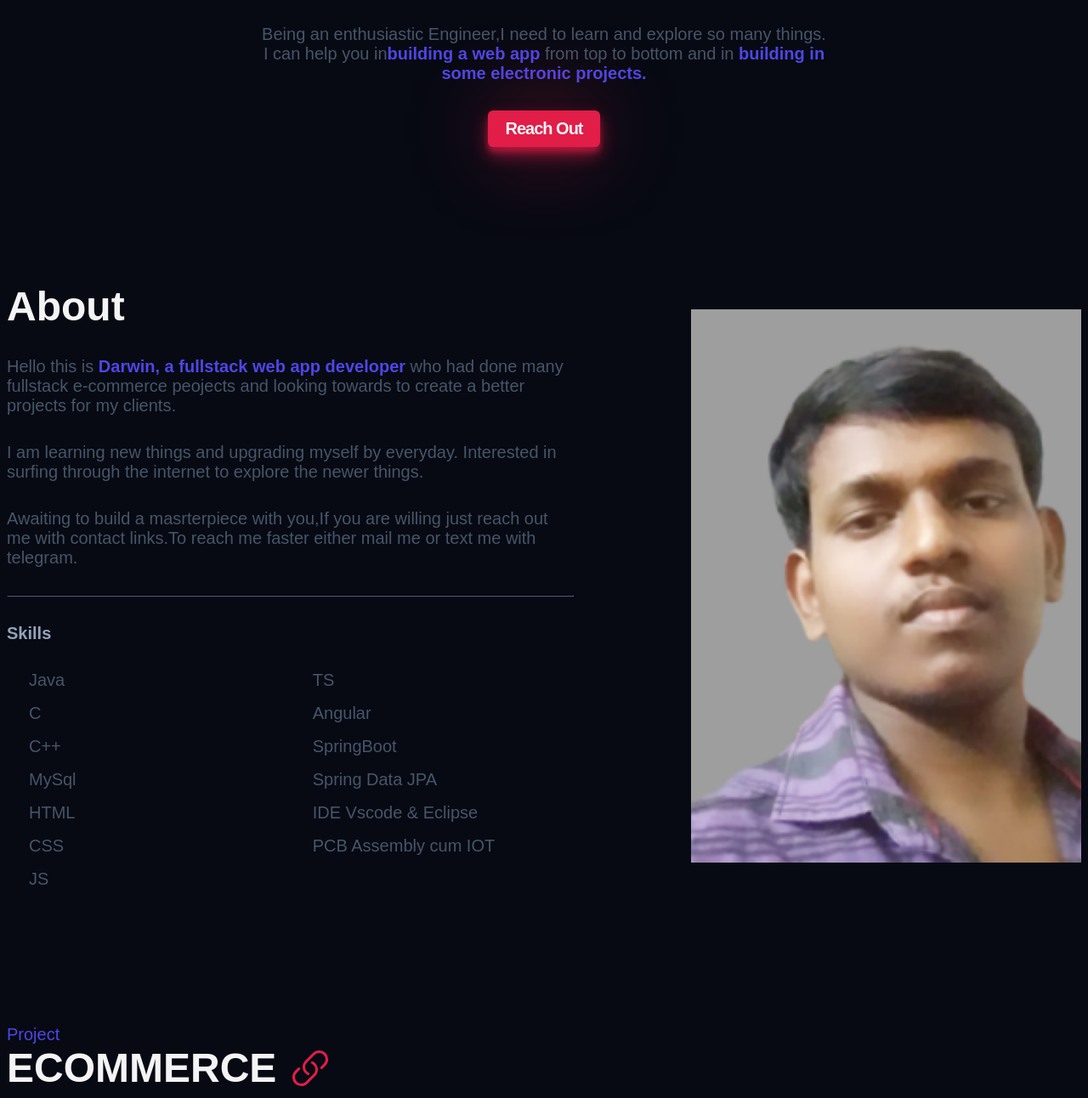
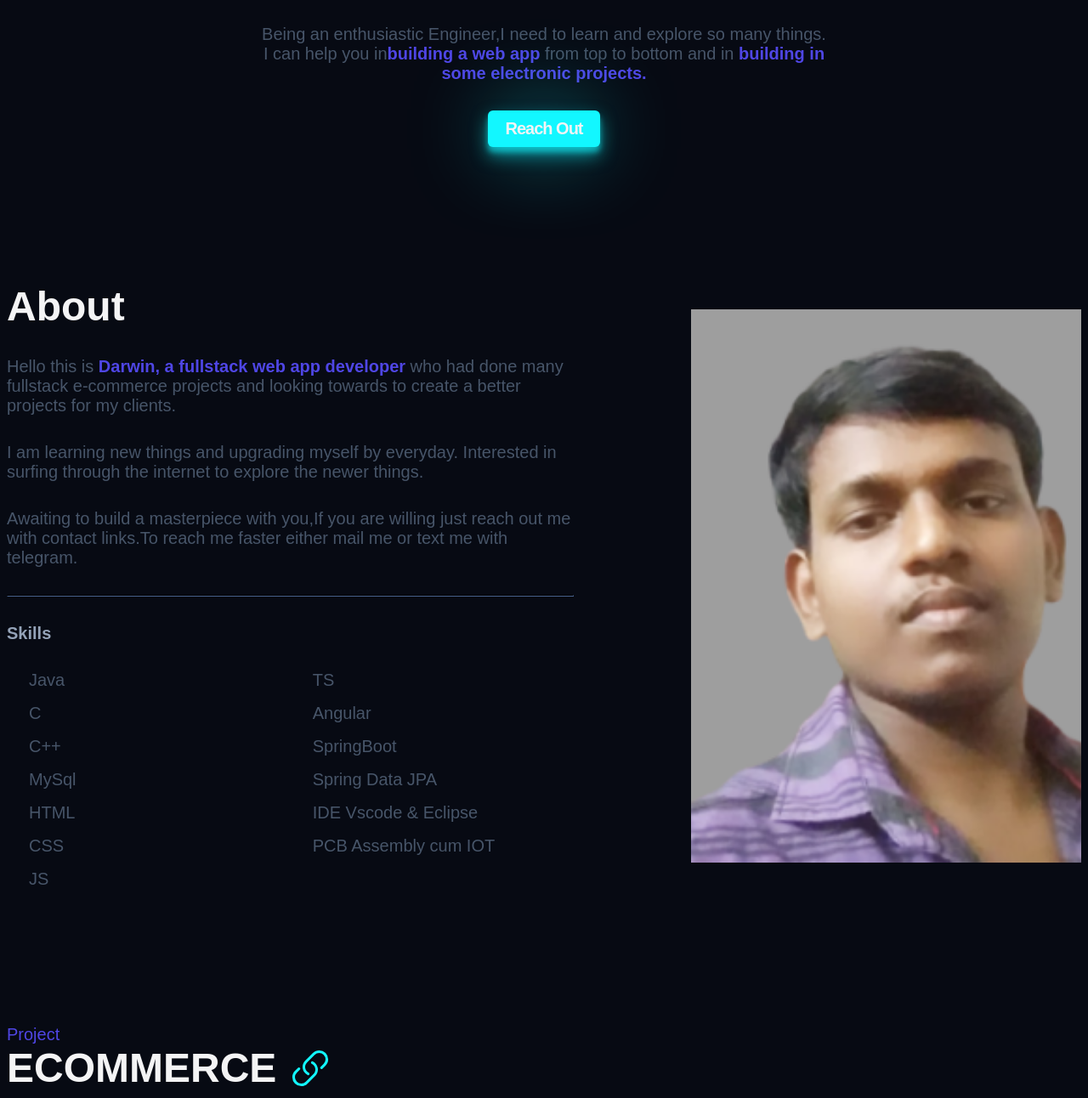
Before and after one commit to DARWIN-coder-G7/MyPortFolio, a website built with Vite: page index.html in a window 1280 px wide. Shown: the part 588-1880 px from the top of the page at 85% size. Built offline with nearby package versions, Linux system fonts and the light colour scheme; a web font is replaced by a local one.

Commit message:
error correction

```diff
--- a/index.html
+++ b/index.html
@@ -69,9 +69,9 @@
             <a class="mobile-nav__link" href="#project">Projects</a>
         </li>
         <li>
-           <a class="mobile-nav__link" href="#work">Work</a>
+           <a class="mobile-nav__link" href="#works">Work</a>
         </li>
-        <li><a class="mobile-nav__link" href="#education">Education</a>
+        <li><a class="mobile-nav__link" href="#Education">Education</a>
 
         </li>
         <li>
@@ -111,7 +111,7 @@
           About
       </h2>
       <p class="about__desc"> Hello this is <strong> Darwin, a fullstack web app developer </strong> who
-        had done many fullstack e-commerce peojects and looking towards
+        had done many fullstack e-commerce projects and looking towards
         to create a better projects for my clients.
       </p>
       <p class="about__desc">
@@ -119,7 +119,7 @@
         Interested in surfing through the internet to explore the newer things.
       </p>
       <p class="about__desc">
-        Awaiting to build a masrterpiece with you,If you are willing
+        Awaiting to build a masterpiece with you,If you are willing
         just reach out me with contact links.To reach me faster either mail
          me or text me with
         telegram.
--- a/styles/style.css
+++ b/styles/style.css
@@ -4,8 +4,11 @@
     --clr-slate400:#94a3b8;
     --clr-slate600:#475569;
     --clr-slate800:#1e293b;
-    --clr-rose:#e11d48;
+    --clr-rose:#12f7ff;
     --clr-indigo:#4f46e5;
+    --clr-r1: rgba(18,247,255,0.5);
+    --clr-r2: rgba(18,247,255,0.22);
+    --clr-r3: rgba(18,247,255,0.25);
 /*from tailwind css sizes*/
 --size-xxs:0.5rem;
 --size-xs:0.75rem;
@@ -38,6 +41,10 @@ html{
     --clr-slate400:#1e293b;
     --clr-slate600:#1e293b;
     --clr-slate800:#1e293b;
+    --clr-rose:#e11d48;
+    --clr-r1: rgba(225,29,72,0.5);
+    --clr-r2: rgba(225,29,72,0.22);
+    --clr-r3: rgba(225,29,72,0.25);
 }
 body{
     font-family: 'General Sans', sans-serif;
--- a/styles/utils.css
+++ b/styles/utils.css
@@ -7,13 +7,13 @@
     color: var(--clr-light);
     padding: 0.5em 1em;
     border-radius: 6px;
-    box-shadow: 0 10px 20px rgba(225,29,72,0.5), 0 6px 6px
-    rgba(225,29,72,0.5), 0 0 100px -10px var(--clr-rose);
+    box-shadow: 0 10px 20px var(--clr-r1), 0 6px 6px
+    var(--clr-r1), 0 0 100px -10px var(--clr-rose);
 }
 .btn:hover{
     transform: translateY(-3px);
-    box-shadow: 0 14px 28px rgba(225,29,72,0.25), 0 10px 10px
-    rgba(225,29,72,0.22), 0 0 100px -10px var(--clr-rose);
+    box-shadow: 0 14px 28px var(--clr-r3), 0 10px 10px
+    var(--clr-r2), 0 0 100px -10px var(--clr-rose);
     transition: transform 0.3s,box-shadow 0.3s;
 }
 .container{
```
